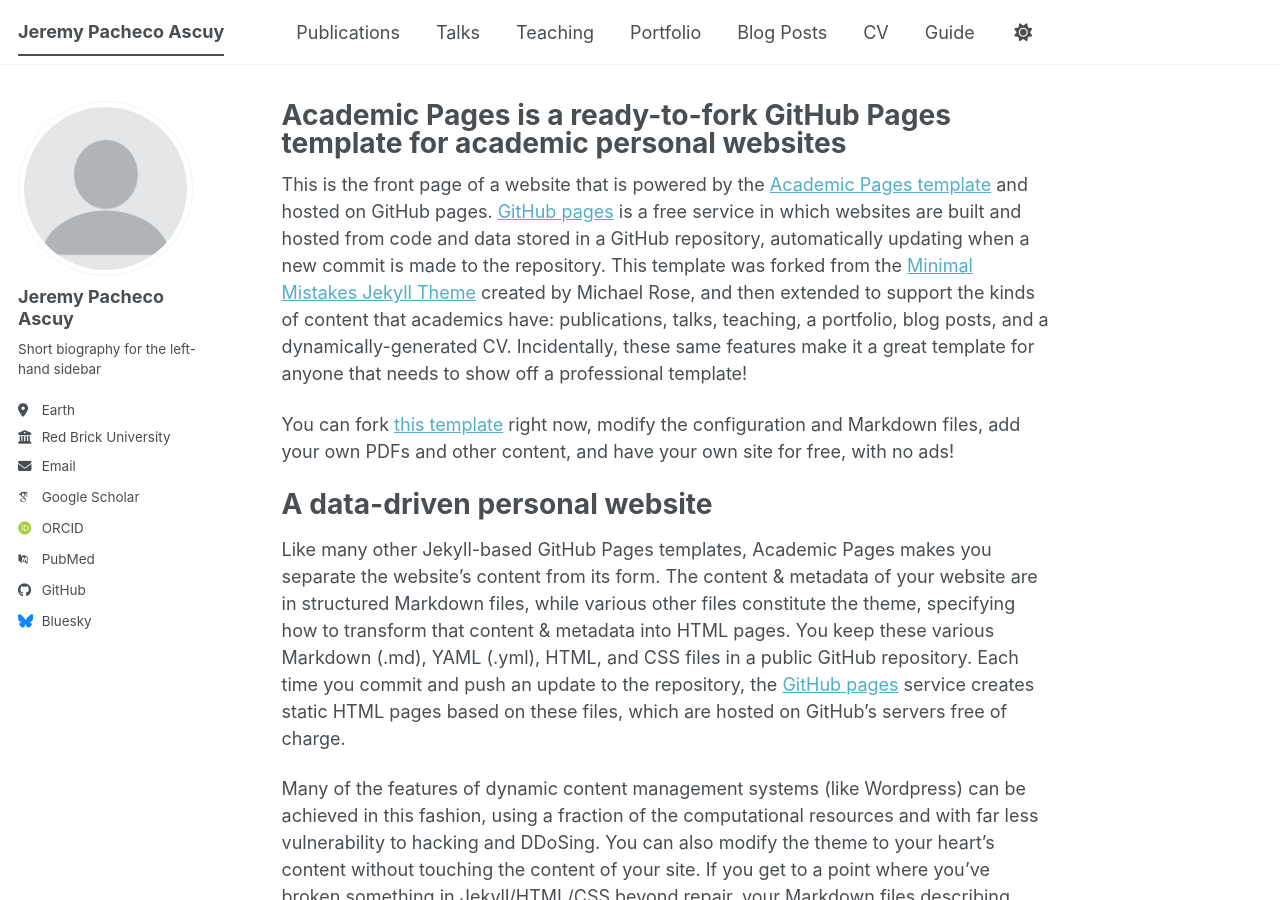
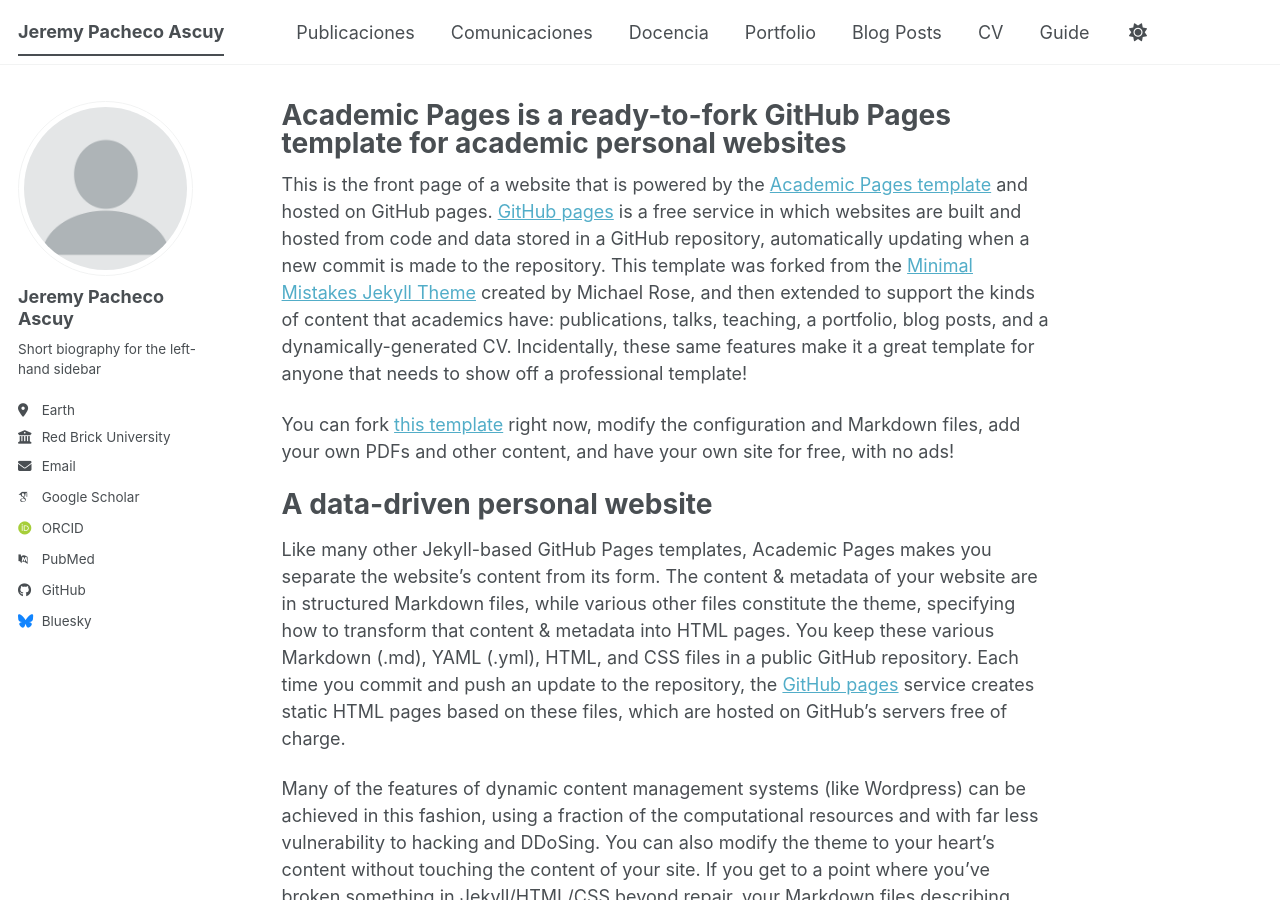
Before and after one commit to heliophues/Names-Rhodes, a Jekyll site: the page built from _pages/about.md, in a window 1280 px wide and 900 px high. Built offline with Jekyll 4.4.1, drawn with Linux system fonts in a browser that asks for light colours; some web fonts are replaced; a script bundle is joined from its source files by our own code; library files that are not in the unit come from our copies.

Commit message:
Update navigation.yml

```diff
--- a/_data/navigation.yml
+++ b/_data/navigation.yml
@@ -8,13 +8,13 @@
 #      Markdown formatted page while the second is generated using JSON.
 
 main:
-  - title: "Publications"
+  - title: "Publicaciones"
     url: /publications/
 
-  - title: "Talks"
+  - title: "Comunicaciones"
     url: /talks/
 
-  - title: "Teaching"
+  - title: "Docencia"
     url: /teaching/
 
   - title: "Portfolio"
```
